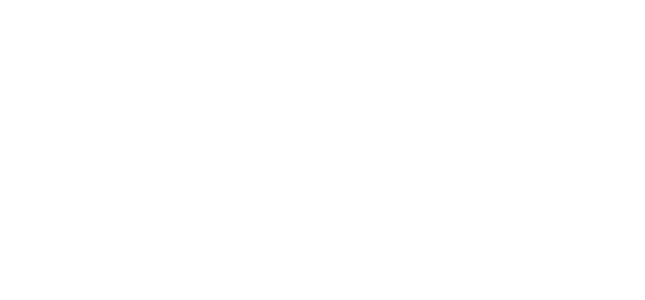
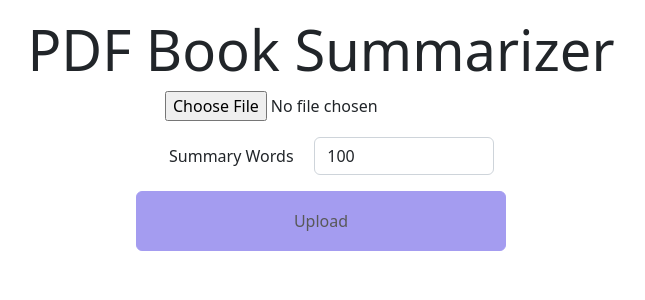
Before and after one commit to edsson-madrigal/openai_react_frontend_project1, a React (Create React App) app: page /summarizer in a window 1280 px wide. Before the commit this address had no page. Shown: the top 300 px of the page, without its empty margins (319-964 px from the left). Built offline with nearby package versions, Linux system fonts and the light colour scheme; the HTML template or start-up script is replaced by a standard one.

Commit message:
summarizer

```diff
--- a/package.json
+++ b/package.json
@@ -7,6 +7,7 @@
     "@testing-library/jest-dom": "^5.16.5",
     "@testing-library/react": "^13.4.0",
     "@testing-library/user-event": "^13.5.0",
+    "axios": "^1.5.0",
     "bootstrap": "^5.2.3",
     "json-format": "^1.0.1",
     "prettyjson": "^1.2.5",
--- a/src/App.js
+++ b/src/App.js
@@ -1,6 +1,7 @@
 import { BrowserRouter as Router, Routes, Route } from "react-router-dom";
 import Home from "./screens/Home";
 import Stream from "./screens/Stream";
+import Summarizer from "./screens/Summarizer";
 
 import "./styles/bootstrap-custom.scss";
 
@@ -11,6 +12,7 @@
         <Routes>
           <Route path="/" element={<Home />}></Route>
           <Route path="/stream" element={<Stream />}></Route>
+          <Route path="/summarizer" element={<Summarizer />}></Route>
         </Routes>
       </Router>
     </>
--- /dev/null
+++ b/src/screens/Summarizer.js
@@ -0,0 +1,95 @@
+import React, { useState } from "react";
+import "./style/style.css";
+import axios from "axios";
+
+function PDFSummary() {
+  const [inputValue, setInputValue] = useState("");
+  const [result, setResult] = useState("");
+  const [jresult, setJresult] = useState("");
+  const [error, setError] = useState("");
+  const [maxWords, setMaxWords] = useState(100);
+  const [selectedFile, setSelectedFile] = useState(false);
+  const [loading, setLoading] = useState(false);
+
+  const handleFileChange = (event) => {
+    const file = event.target.files[0];
+    setSelectedFile(file);
+  };
+
+  const handleSubmit = async (event) => {
+    event.preventDefault();
+    setLoading(true);
+
+    if (!maxWords) {
+      setError("Please enter a number of words for the summary.");
+      setResult("");
+      setJresult("");
+      return;
+    }
+
+    try {
+      const formData = new FormData();
+      formData.append("pdf", selectedFile);
+      formData.append("maxWords", maxWords);
+
+      const response = await axios.post("/api/summarizer", formData, {
+        headers: {
+          "Content-Type": "multipart/form-data",
+        },
+      });
+      console.log(response);
+
+      if (response.data.error) {
+        setError(response.data.error);
+        return;
+      }
+      setError("");
+      setJresult(JSON.stringify(response.data, null, 2));
+    } catch (error) {
+      console.log(error);
+      setResult("");
+      setError("An error occurred while submitting the form.");
+    } finally {
+      setLoading(false);
+    }
+  };
+
+  return (
+    <div className="container">
+      <div className="d-flex align-items-center justify-content-center text-center flex-column p-3">
+        <h1 className="display-4">PDF Book Summarizer</h1>
+        <form className="w-100" onSubmit={handleSubmit}>
+          <input type="file" accept=".pdf" onChange={handleFileChange}></input>
+          <div className="form-group row">
+            <div className="col-sm-8 offset-sm-2 col-md-4 offset-md-4 mt-3 d-flex align-items-center">
+              <label className="w-100">Summary Words</label>
+              <input
+                type="number"
+                min="10"
+                value={maxWords}
+                onChange={(e) => setMaxWords(e.target.value)}
+                className="form-control"
+              ></input>
+            </div>
+            <button
+              type="submit"
+              disabled={!selectedFile || loading}
+              className="btn btn-primary custom-button col-sm-4 offset-sm-4 mt-3"
+            >
+              {loading ? "Analysing PDF..." : `Upload`}
+            </button>
+          </div>
+        </form>
+      </div>
+      {error && <div className="alert alert-danger mt-3">{error}</div>}
+      {result && <div className="alert alert-success mt-3">{result}</div>}
+      {jresult && (
+        <pre className="alert alert-info mt-3">
+          <code>{jresult}</code>
+        </pre>
+      )}
+    </div>
+  );
+}
+
+export default PDFSummary;
```
Also changed, not shown: src/screens/style/style.css (line endings or trailing spaces), 1 other file (tests, documents, lock files or other folders).
